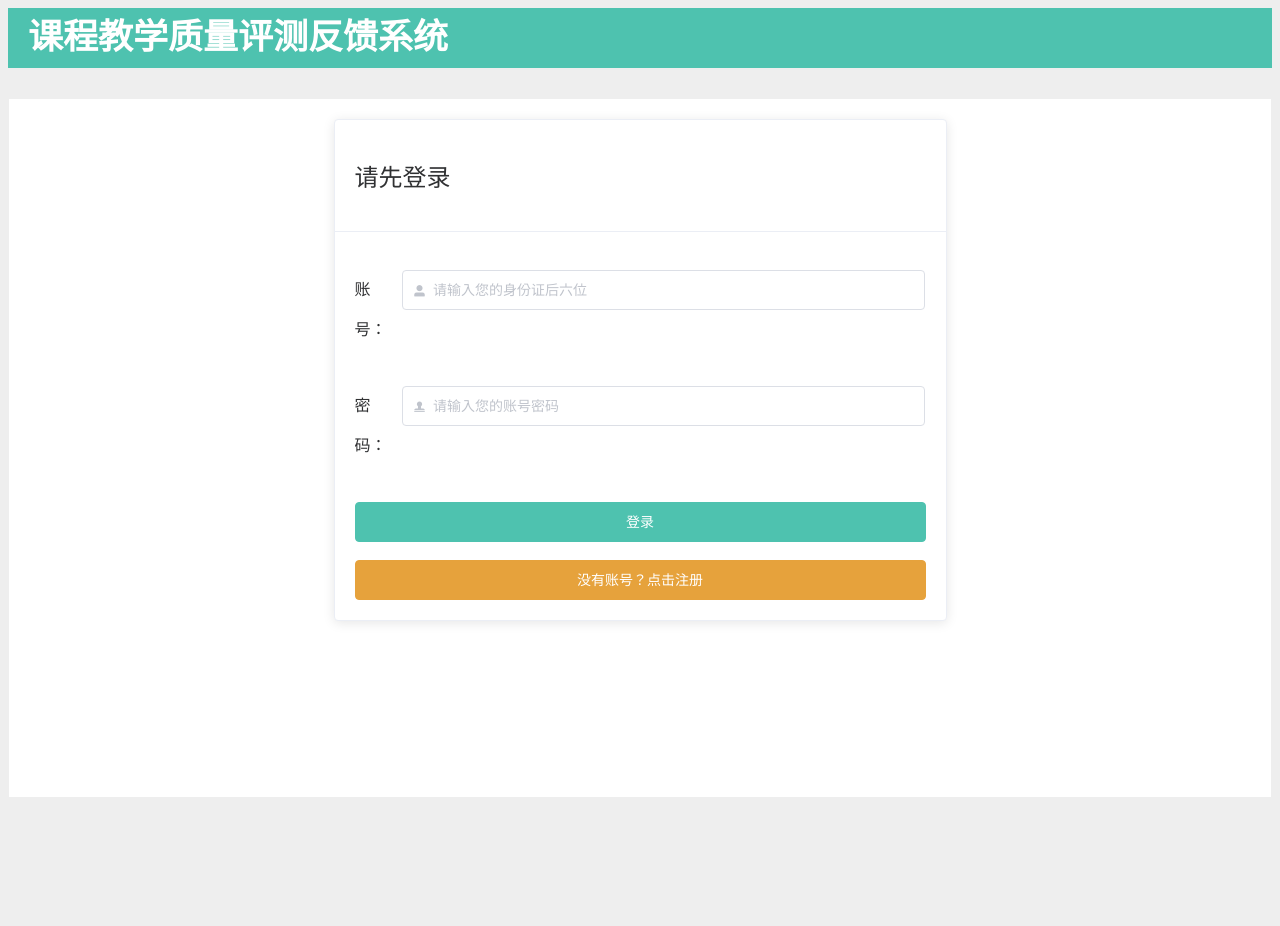
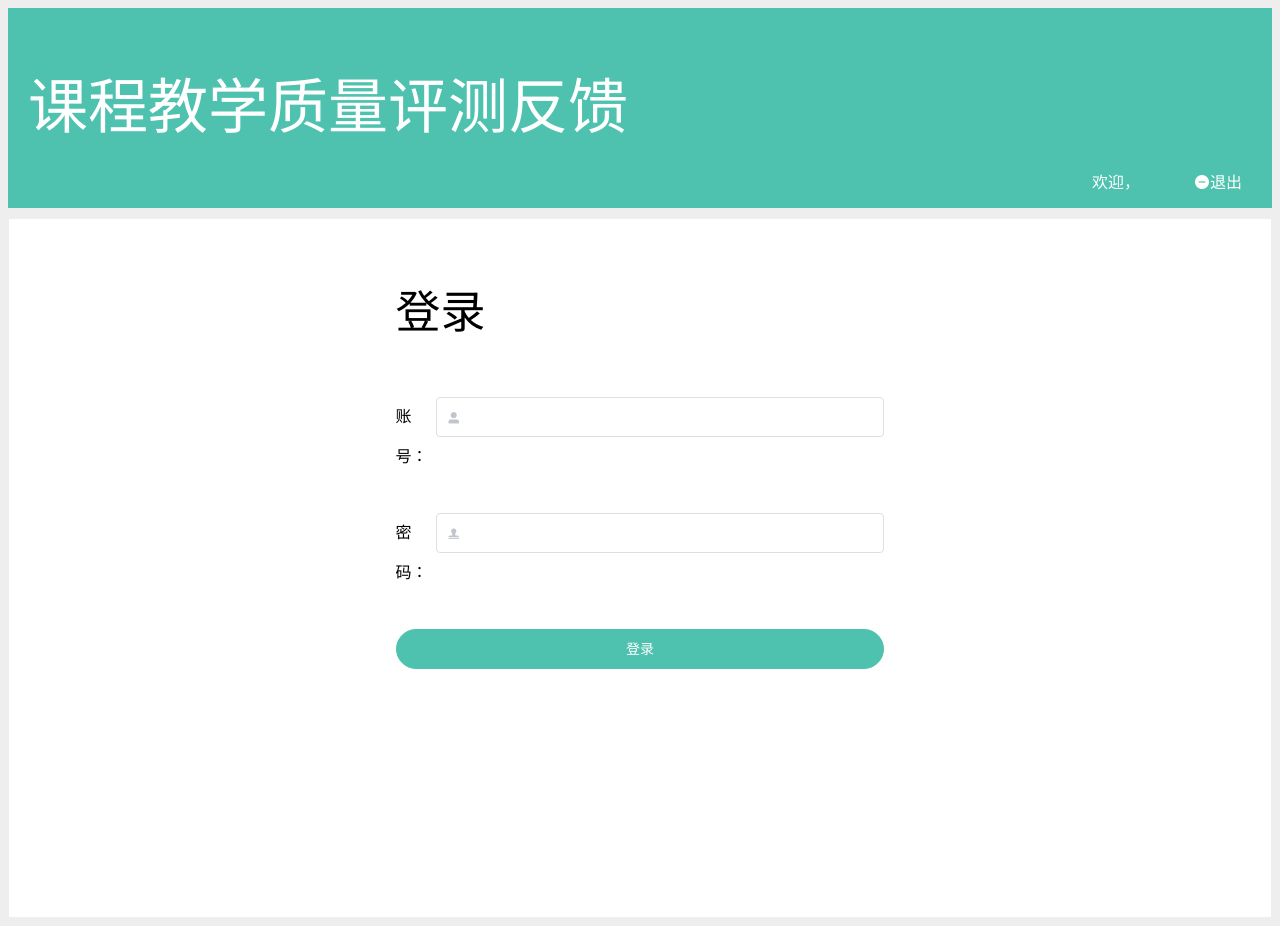
Before and after one commit to HEYAN123/lessonsys, a Vue app: page / in a window 1280 px wide. Before the commit the page ends 806 px from the top, so only its background shows below. Built offline with nearby package versions, Linux system fonts and the light colour scheme; what vue-quill-editor would draw is missing.

Commit message:
更新UI

```diff
--- a/src/App.vue
+++ b/src/App.vue
@@ -1,7 +1,7 @@
 <template>
   <div id="app">
     <el-container>
-      <el-header>
+      <el-header style="height:200px;">
         <el-row>
           <el-col :span="12" class="sysname">课程教学质量评测反馈系统</el-col>
           <el-col :span="10" class="username" v-if="login">欢迎，{{name}}</el-col>
@@ -10,38 +10,7 @@
       </el-header>
       <el-main style="min-height: 700px;background-color:#fff;">
         <el-row>
-          <el-col :span="4" style="padding-right:20px;" v-if="login">
-            <el-menu
-              default-active="2"
-              class="el-menu-vertical-demo"
-              @select="handleSelect">
-              <el-menu-item index="staff" v-if="identify==='A'">
-                <i class="el-icon-user"></i>
-                <span slot="title">员工中心</span>
-              </el-menu-item>
-              <el-menu-item index="leader" v-if="identify==='B'">
-                <i class="el-icon-user"></i>
-                <span slot="title">组长中心</span>
-              </el-menu-item>
-              <el-menu-item index="manager" v-if="identify==='C'">
-                <i class="el-icon-user"></i>
-                <span slot="title">管理中心</span>
-              </el-menu-item>
-              <el-menu-item index="honor">
-                <i class="el-icon-medal"></i>
-                <span slot="title">荣誉墙</span>
-              </el-menu-item>
-              <el-menu-item index="perform">
-                <i class="el-icon-trophy"></i>
-                <span slot="title">绩效墙</span>
-              </el-menu-item>
-              <el-menu-item index="forum">
-                <i class="el-icon-chat-line-round"></i>
-                <span slot="title">雪情论坛</span>
-              </el-menu-item>
-            </el-menu>
-          </el-col>
-          <el-col :span="login?20:24">
+          <el-col :span="24">
             <router-view/>
           </el-col>
         </el-row>
@@ -55,7 +24,7 @@ export default {
   name: 'App',
   data() {
     return {
-      login: false,
+      login: true,
       identify: "",
       name: "",
     }
@@ -106,21 +75,24 @@ export default {
   position: relative;
 }
 .el-main {
-  margin-top: 30px;
+  margin-top: 10px;
   border: 1px solid #eee;
 }
   .username {
     text-align: right;
     padding-right: 10px;
+    line-height: 350px;
+    height: 200px;
   }
   .sysname {
     text-align: left;
-    font-size: 35px;
-    font-weight: 800;
+    font-size: 60px;
+    font-weight: 300;
+    line-height: 200px;
+    height: 200px;
   }
   .el-header {
     color: white;
-    line-height: 60px;
     background-color: #4ec2af;
   }
 </style>
--- a/src/components/Login.vue
+++ b/src/components/Login.vue
@@ -1,9 +1,9 @@
 <template>
   <div class="hello">
     <el-row>
-        <el-card class="box-card" style="margin: 0 auto;width:50%;min-height: 00px;">
-          <div slot="header" class="clearfix">
-            <h1>请先登录</h1>
+        <div style="margin: 0 auto;width:40%;">
+          <div class="clearfix" style="font-size:30px;">
+            <h2>登录</h2>
           </div>
           <div>
             <br>
@@ -13,7 +13,6 @@
               </el-col>
               <el-col :span="22">
                 <el-input
-                  placeholder="请输入您的身份证后六位"
                   prefix-icon="el-icon-user-solid"
                   v-model="userId">
                 </el-input>
@@ -27,16 +26,18 @@
               <el-col :span="22">
                 <el-input
                   type="password"
-                  placeholder="请输入您的账号密码"
                   prefix-icon="el-icon-s-check"
                   v-model="password">
                 </el-input>
               </el-col>
             </el-row>
             <br><br>
-            <el-button type="primary" style="width: 100%;" @click="loginHandle">登录</el-button>
-            <br><br>
-            <el-button type="warning" style="width: 100%;" @click="dialogVisible = true">没有账号？点击注册</el-button>
+            <el-row>
+              <el-col>
+                <el-button type="primary" style="width:100%;" @click="loginHandle" round>登录</el-button>
+              </el-col>
+            </el-row>
+
             <el-dialog
               title="注册"
               :visible.sync="dialogVisible"
@@ -69,7 +70,7 @@
               </span>
             </el-dialog>
           </div>
-        </el-card>
+        </div>
     </el-row>
 
   </div>
```
